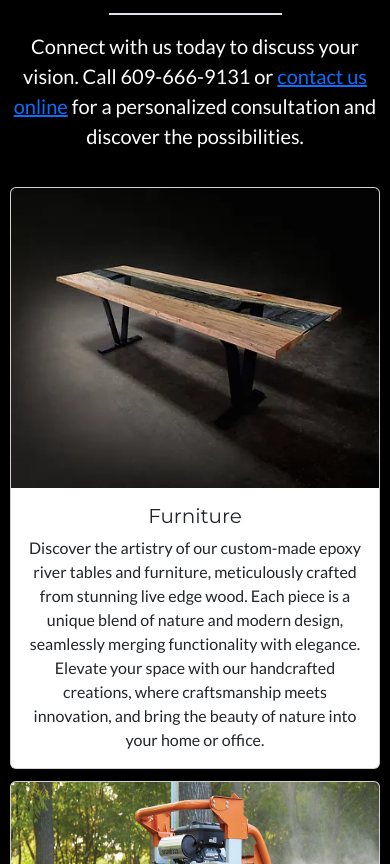
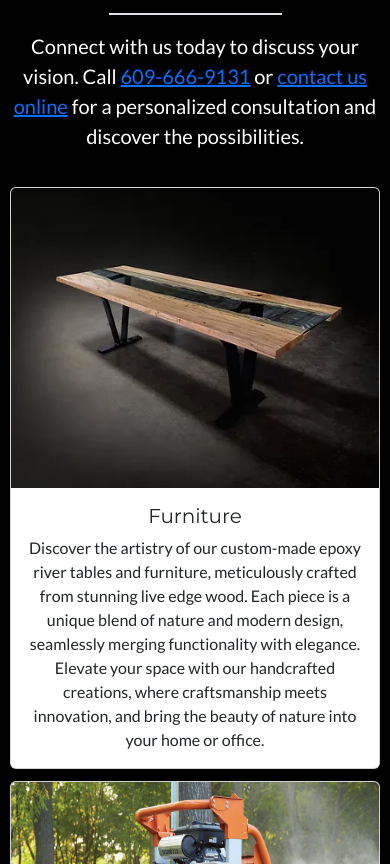
Before and after one commit to rwood219/CMLandingPage, a plain HTML site: page index.html in a window 390 px wide. Shown: the part 1353-2217 px from the top of the page. Drawn offline with nearby package versions, Linux system fonts and the light colour scheme.

Commit message:
linked phone numeber

```diff
--- a/index.html
+++ b/index.html
@@ -161,7 +161,7 @@
           </div>
           <p class="lead">
             Connect with us today to discuss your vision. Call
-            <strong>609-666-9131</strong> or
+            <strong><a href="tel:+609-666-9131"> 609-666-9131</a></strong> or
             <a href="mailto:robertwood2191@gmail.com">contact us online</a> for
             a personalized consultation and discover the possibilities.
           </p>
```
